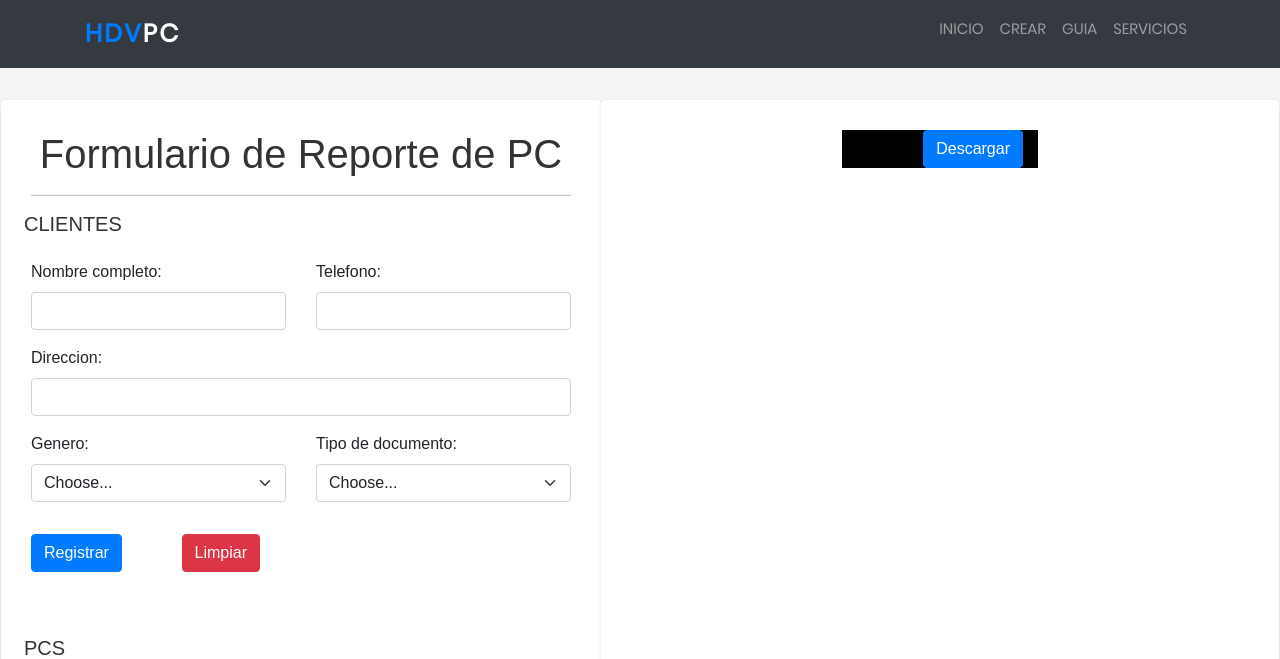
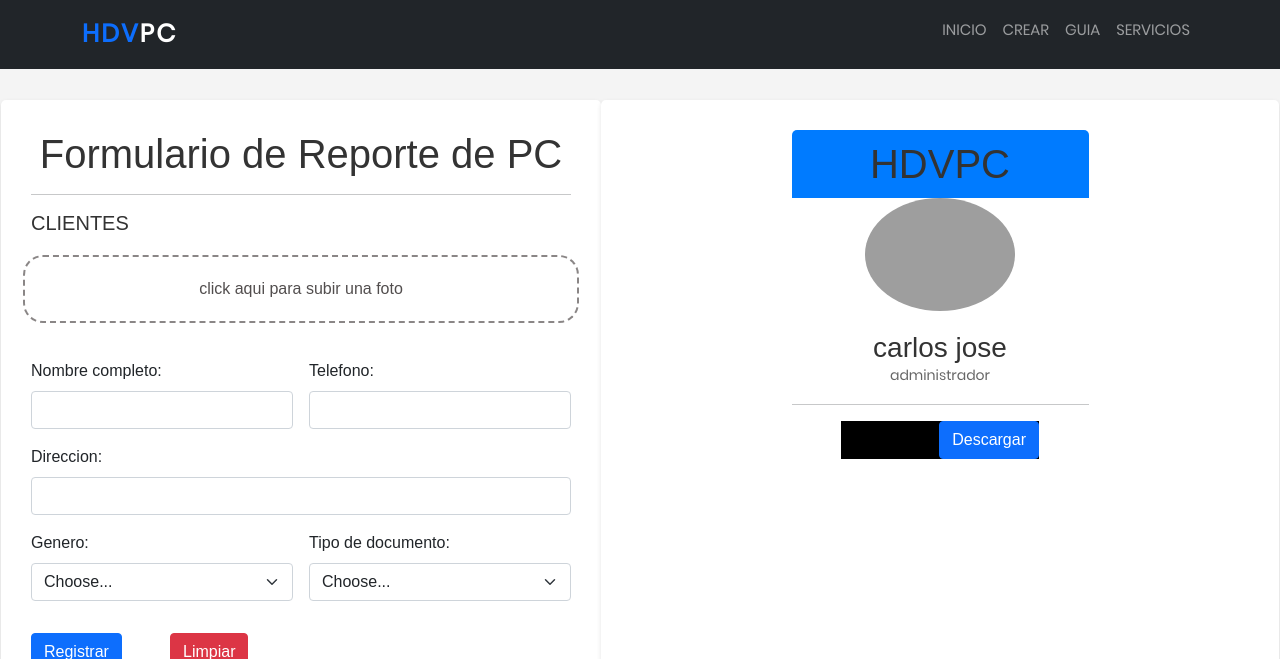
Before and after one commit to winsignares/hvPc, a Flask app: page /fronted/indexreport in a window 1280 px wide. Shown: the top 659 px of the page. Run offline with Flask 3, Linux system fonts and the light colour scheme; some libraries are stand-ins or nearby versions; grey boxes are pictures that could not be loaded.

Commit message:
cambios nuevos

```diff
--- a/src/config/static/css/report.css
+++ b/src/config/static/css/report.css
@@ -58,3 +58,31 @@ background-color: #fff;
 
 
   }
+
+.input-container{
+  text-align: center;
+  margin: 20px auto;
+  padding: 20px;
+  overflow: hidden;
+  position: relative;
+  color: rgb(82, 78, 78);
+  cursor: pointer;
+  border: 2px dashed rgb(138, 134, 134);
+  border-radius: 20px;
+  display: inline-block;
+
+}
+
+.input-container [type=file] {
+  cursor: inherit;
+  display: block;
+  font-size: 999px;
+  filter: alpha(opacity=0);
+  min-height: 100%;
+  min-width: 100%;
+  opacity: 0;
+  position: absolute;
+  right: 0;
+  text-align: right;
+  top: 0;
+}
--- a/src/config/static/js/hdvjs/report.js
+++ b/src/config/static/js/hdvjs/report.js
@@ -1,3 +1,4 @@
+
 function guardar_cliente() {
     const name = document.getElementById('namecliente').value;
     const direccion = document.getElementById('direccioncliente').value;
@@ -177,3 +178,35 @@ function limpiarReportes() {
 
 
 }
+function mostrarImagen(event){
+var imagenSource= event.target.result;
+var previewImage= document.getElementById('preview');
+previewImage.src = imagenSource;
+
+}
+function procesarArchivo(event){
+var imagen= event.target.files[0];
+var lector = new FileReader();
+lector.addEventListener('load', mostrarImagen, false)
+lector.readAsDataURL(imagen);
+
+
+}
+
+document.getElementById("archivo")
+ .addEventListener('change', procesarArchivo, false);
+
+
+
+function buscarAdmin(){
+
+    const inputadmin= document.getElementById("admin")
+    axios.get("obtenerNombre",{
+        "full_name": inputadmin.value
+
+    }
+    ).then((res) => {
+        console.log(res.data)
+        alert("success")
+    })
+}
--- a/src/config/templates/layout.html
+++ b/src/config/templates/layout.html
@@ -38,7 +38,7 @@
 
 	<!--===============================================================================================-->
 	<link rel="stylesheet" href="https://cdn.jsdelivr.net/npm/bootstrap-icons@1.10.5/font/bootstrap-icons.css" />
-	<link rel="stylesheet" href="https://stackpath.bootstrapcdn.com/bootstrap/4.5.0/css/bootstrap.min.css">
+
 	<link rel="stylesheet" href="https://cdn.jsdelivr.net/npm/flatpickr/dist/flatpickr.min.css">
 
 
--- a/src/config/templates/main/reporte.html
+++ b/src/config/templates/main/reporte.html
@@ -44,6 +44,10 @@
 
     <form id="formulario" class="row g-3">
       <h1 class="text-uppercase lead">clientes</h1>
+      <div class="input-container">
+        click aqui para subir una foto
+        <input type="file" class="form-control" id="archivo" />
+      </div>
       <div class="col-md-6">
         <label class="form-label">Nombre completo:</label>
         <input type="text" class="form-control" id="namecliente" />
@@ -83,9 +87,8 @@
         >
           Registrar
         </button>
-
       </div>
-      <div class="col-md-5 mb-5 ">
+      <div class="col-md-5 mb-5">
         <button
           type="submit"
           class="btn btn-danger d-inline-block ml-2"
@@ -94,7 +97,6 @@
         >
           Limpiar
         </button>
-
       </div>
       <h1 class="text-uppercase lead">Pcs</h1>
       <div class="col-md-6">
@@ -128,10 +130,10 @@
 
       <div class="col-md-6 mb-3">
         <label>Fecha:</label>
-        <input id="fecha" type="date" class="form-control"  />
+        <input id="fecha" type="date" class="form-control" />
       </div>
 
-      <div class="col-md-3 ">
+      <div class="col-md-3">
         <button
           id="ok"
           type="submit"
@@ -141,7 +143,7 @@
           Registrar
         </button>
       </div>
-      <div class="col-md-5 mb-5 ">
+      <div class="col-md-5 mb-5">
         <button
           type="submit"
           class="btn btn-danger d-inline-block ml-2"
@@ -150,7 +152,6 @@
         >
           Limpiar
         </button>
-
       </div>
       <h1 class="text-uppercase lead">reporte</h1>
       <div class="col-md-6">
@@ -186,17 +187,17 @@
         <label>Fecha de fin:</label>
         <input type="date" class="form-control" id="fechaend" />
       </div>
-      <div class="col-md-3 ">
+      <div class="col-md-3">
         <button
           id="ok"
           type="submit"
           class="btn btn-primary d-inline-block mr-2"
-          onclick="guardar_reportes();prevenir()"
+          onclick="guardar_reportes();prevenir();buscarAdmin()"
         >
           Registrar
         </button>
       </div>
-      <div class="col-md-5 mb-5 ">
+      <div class="col-md-5 mb-5">
         <button
           type="submit"
           class="btn btn-danger d-inline-block ml-2"
@@ -205,23 +206,28 @@
         >
           Limpiar
         </button>
-
       </div>
     </form>
   </div>
   <div class="container dos mb-5">
     <div class="row">
       <div class="col-md-6 offset-md-3">
-        <!--------- <div class="header">
-          <h1>Curriculum Vitae</h1>
+        <div class="header">
+          <h1>HDVPC</h1>
         </div>
         <div class="text-center">
-          <img src="#" alt="Foto" class="img-fluid rounded-circle" style="width: 150px;">
-          <h3>Tu Nombre</h3>
-          <p>Tu Título / Profesión</p>
-          <hr>
+          <img
+            src="#"
+            id="preview"
+            alt="Foto"
+            class="img-fluid rounded-circle"
+            style="width: 150px"
+          />
+          <h3>carlos jose</h3>
+          <p>administrador</p>
+          <hr />
         </div>
-        <div>
+        <!--------- <div>
           <h4>Información de Contacto</h4>
           <ul>
             <li><strong>Teléfono:</strong> (123) 456-7890</li>
--- a/src/rutas/reporte.py
+++ b/src/rutas/reporte.py
@@ -1,8 +1,9 @@
 from config.db import db, app, ma
-from flask import Blueprint,render_template, request
+from flask import Blueprint,render_template, request, jsonify
 from model.clients import clients
 from model.pc import pc
 from model.reports import report
+from model.admin import admin
 routes_report= Blueprint("routes_report",__name__)
 
 @routes_report.route("/indexreport", methods= ["GET"])
@@ -56,3 +57,20 @@ def savereports():
     db.session.add(new_reports)
     db.session.commit()
     return "ok"
+
+
+@routes_report.route('/obtenerNombre/<id_admin>', methods=['GET'])
+def obtener_nombre_por_id(id_admin):
+
+
+    dato = report.query.filter_by(id_admin=id_admin).first()
+
+    if dato:
+        relacion= admin.query.filter_by(id=dato.id_admin).first()
+
+
+    if relacion:
+        return jsonify({'full_name': relacion.full_name})
+    else:
+        # Si no se encuentra el ID, devolver una respuesta vacía
+        return jsonify({})
```
Also changed, not shown: src/api/reports.py (line endings or trailing spaces).
